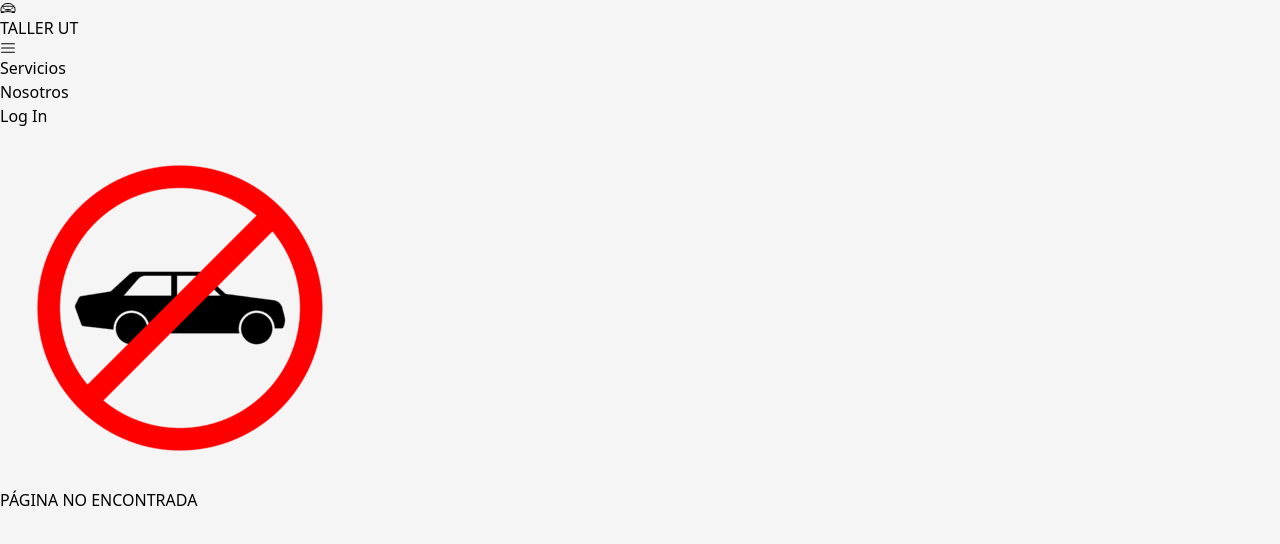
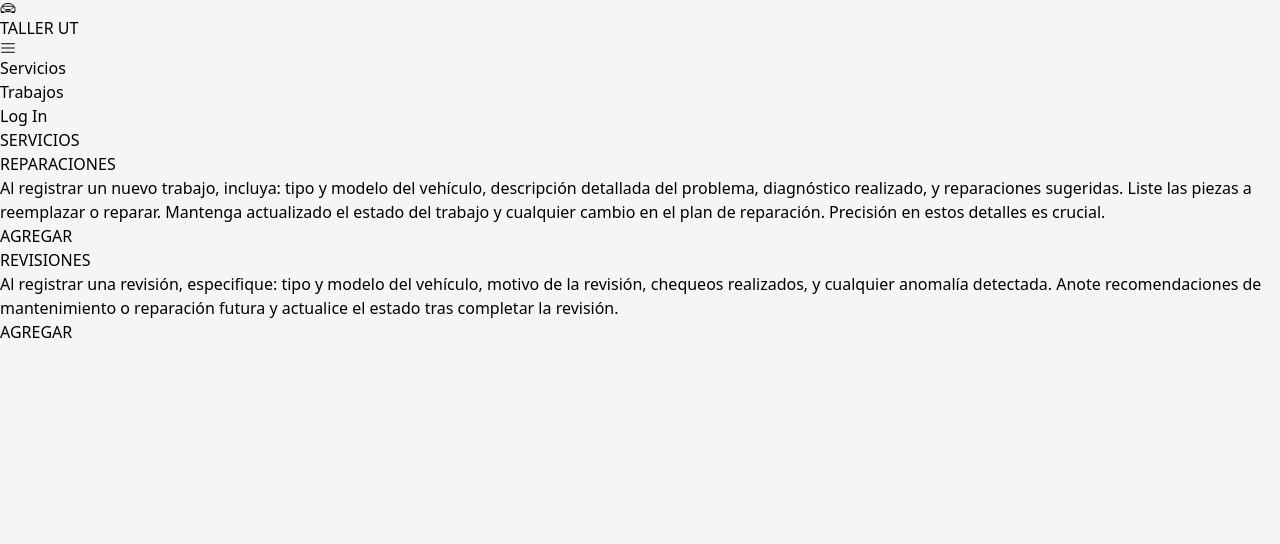
Before and after one commit to Jacob0418/tallerUT, a React (Vite) app in the folder tallerUT/: page /Servicios in a window 1280 px wide. Shown: the top 544 px of the page. Built offline with nearby package versions, Linux system fonts and the light colour scheme.

Commit message:
nuevas interfaces

```diff
--- a/tallerUT/src/App.jsx
+++ b/tallerUT/src/App.jsx
@@ -4,6 +4,7 @@ import Inicio from './pages/Inicio'
 import NotFound from './pages/NotFound'
 import LogIn from './pages/Login'
 import VistaTrabajo from './pages/ListaTrabajos'
+import Services from './pages/Services'
 
 function App() {
 
@@ -16,6 +17,7 @@ function App() {
           <Route path='/*' element={<NotFound/>} />
           <Route path='/LogIn' element={<LogIn/>} />
           <Route path='/Trabajos' element={<VistaTrabajo/>} />
+          <Route path='/Servicios' element={<Services/>}  />
         </Routes>
       </main>
     </BrowserRouter>
--- a/tallerUT/src/components/header.jsx
+++ b/tallerUT/src/components/header.jsx
@@ -8,8 +8,8 @@ import { Link } from "react-router-dom";
 function Navbar() {
 
     let Links = [
-        {name: "Servicios", link: "/"},
-        {name: "Nosotros", link: "/"}
+        {name: "Servicios", link: "/Servicios"},
+        {name: "Trabajos", link: "/Trabajos"}
     ]
 
     let [open, setOpen] = useState(false);
@@ -35,9 +35,9 @@ function Navbar() {
                                     </li>
                                 ))
                             }
-                            <ButtonNav>
+                            <Link to={'/login'}><ButtonNav>
                                 Log In
-                            </ButtonNav>
+                            </ButtonNav></Link>
                         </ul>
                     </div>
                 </div>
--- /dev/null
+++ b/tallerUT/src/pages/Services.jsx
@@ -0,0 +1,32 @@
+import React from 'react'
+import { FaArrowRight } from "react-icons/fa6";
+function Services() {
+    return (
+        <>
+        <h1 className='text-center font-semibold text-5xl mt-5 mb-5'>SERVICIOS</h1>
+            <div className=' flex justify-center items-center'>
+                <div className='flex-col border-2 border-red-500 shadow-md bg-white h-80 mt-3 w-[800px] flex p-5 rounded-[7px_7px_7px_7px]'>
+                    <h1 className='text-4xl font-bold text-red-500'>REPARACIONES</h1>
+                    <p className='mt-auto font-medium text-xl'>Al registrar un nuevo trabajo, incluya: tipo y
+                        modelo del vehículo, descripción detallada del problema,
+                        diagnóstico realizado, y reparaciones sugeridas.
+                        Liste las piezas a reemplazar o reparar. Mantenga
+                        actualizado el estado del trabajo y cualquier cambio en el
+                        plan de reparación. Precisión en estos detalles es crucial.</p>
+                    <button className='border-red-500 border-[3px] w-24 h-9 ml-auto bg-red-500 text-white rounded-[5px_5px_5px_5px] mt-auto text-medium hover:-translate-y-1'>AGREGAR</button>
+                </div>
+            </div>
+            <div className=' flex justify-center items-center mt-5 mb-5'>
+                <div className='flex-col border-2 border-red-500 shadow-md bg-white h-80 mt-3 w-[800px] flex p-5 rounded-[7px_7px_7px_7px]'>
+                    <h1 className='text-4xl font-bold text-red-500'>REVISIONES</h1>
+                    <p className='mt-auto font-medium text-xl'>Al registrar una revisión, especifique: tipo y modelo del vehículo, motivo de la revisión,
+                    chequeos realizados, y cualquier anomalía detectada. Anote recomendaciones de mantenimiento o
+                    reparación futura y actualice el estado tras completar la revisión.</p>
+                    <button className='border-red-500 border-[3px] w-24 h-9 ml-auto bg-red-500 text-white rounded-[5px_5px_5px_5px] mt-auto text-medium hover:-translate-y-1'>AGREGAR</button>
+                </div>
+            </div>
+        </>
+    )
+}
+
+export default Services;
```
